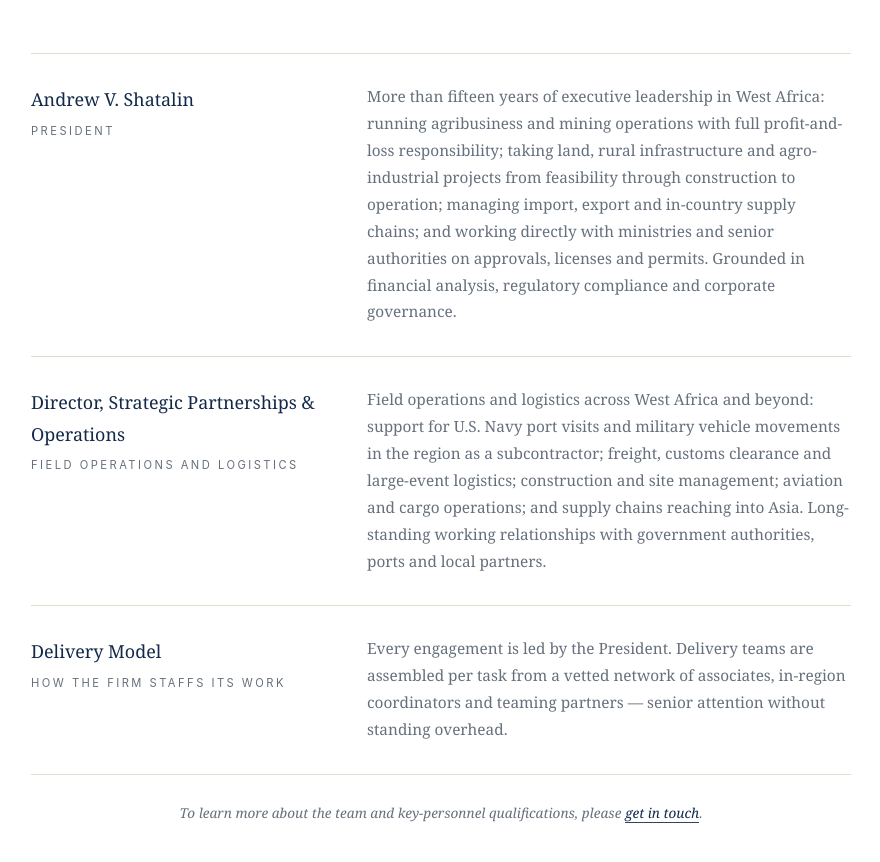
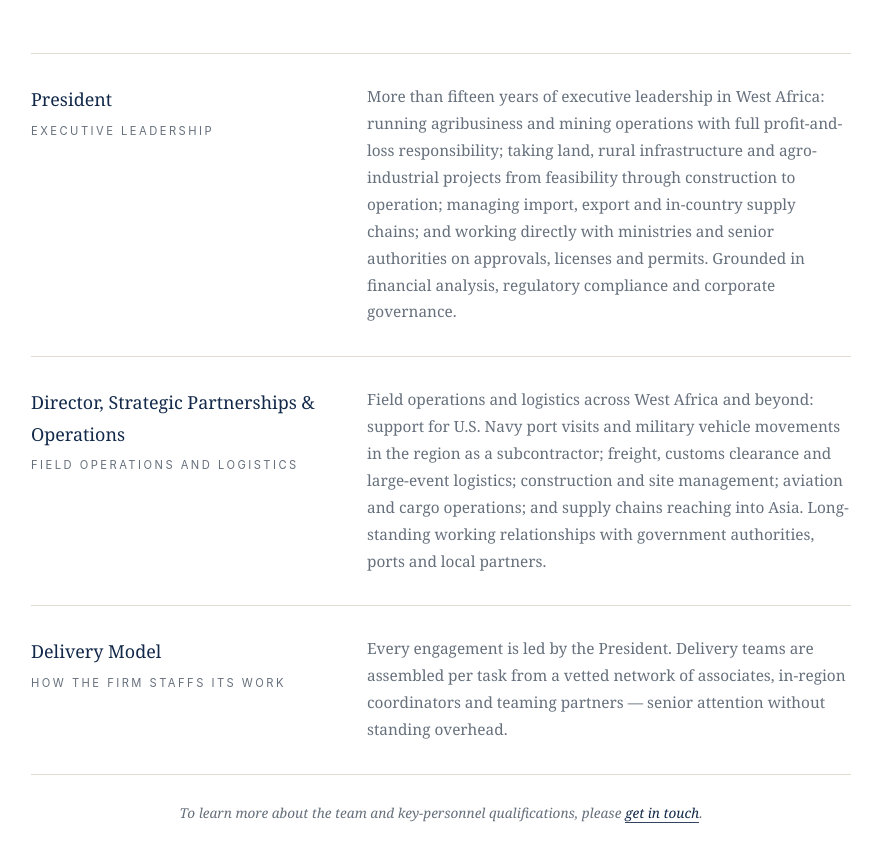
Before and after one commit to tropisenholding/mountroyal-website, a plain HTML site: page index.html in a window 1280 px wide. Shown: the part 6663-7525 px from the top of the page, without its empty margins (199-1079 px from the left). Drawn offline with Linux system fonts and the light colour scheme.

Commit message:
Leadership back to role-based entries without names
Per Andrew: names and team to be added later.

Co-Authored-By: Claude Opus 5.5 <noreply@anthropic.com>
Claude-Session: https://claude.ai/code/session_01RkHqpG4c5dedymuj7XDSBt

```diff
--- a/index.html
+++ b/index.html
@@ -334,7 +334,7 @@
     </div>
     <div class="people">
       <div class="person">
-        <div><h3>Andrew V. Shatalin</h3><div class="ptitle">President</div></div>
+        <div><h3>President</h3><div class="ptitle">Executive leadership</div></div>
         <p>More than fifteen years of executive leadership in West Africa: running agribusiness and mining operations with full profit-and-loss responsibility; taking land, rural infrastructure and agro-industrial projects from feasibility through construction to operation; managing import, export and in-country supply chains; and working directly with ministries and senior authorities on approvals, licenses and permits. Grounded in financial analysis, regulatory compliance and corporate governance.</p>
       </div>
       <div class="person">
```
